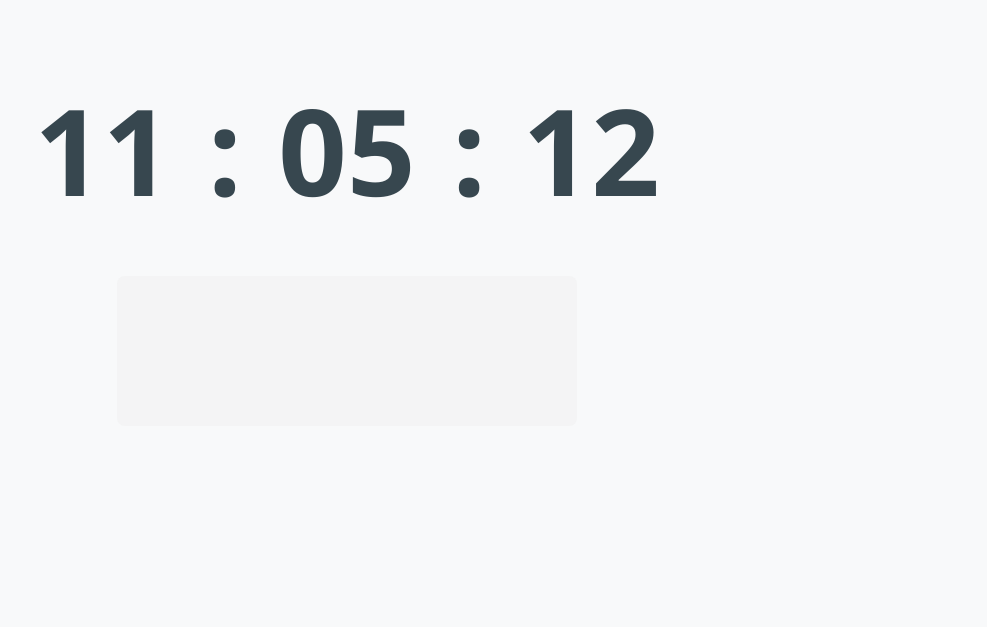
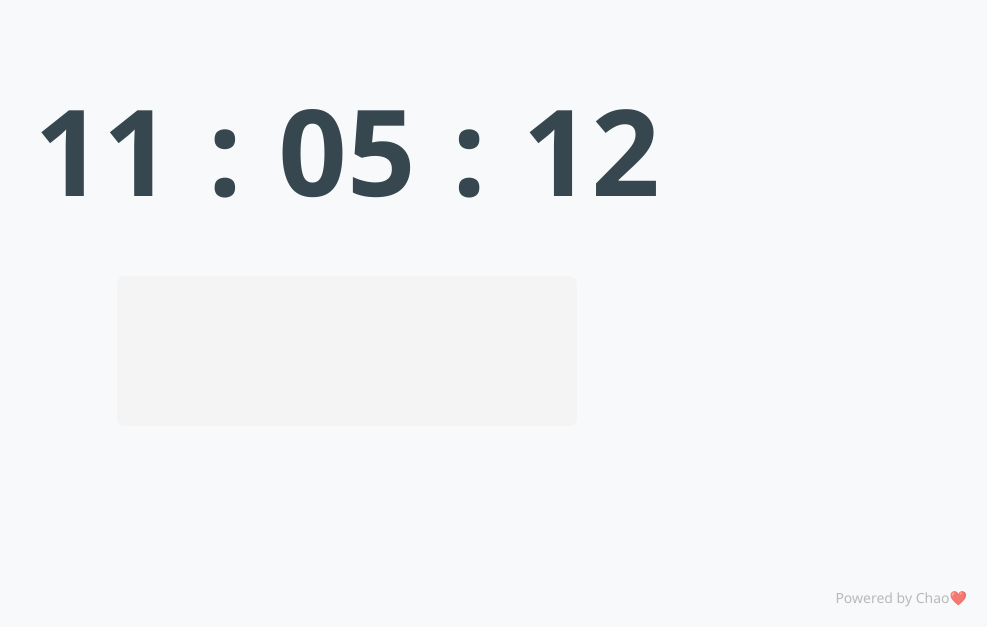
Before and after one commit to Xuperbad/bedTimer, a website: page index.html in a window 1280 px wide. Shown: the part 173-800 px from the top of the page, without its empty margins (293-1280 px from the left). Drawn offline with Linux system fonts and the light colour scheme.

Commit message:
增加作者标识

```diff
--- a/index.html
+++ b/index.html
@@ -397,7 +397,18 @@
             background-color: #e53935;
         }
 
-        /* 响应式设计 */
+        /* Powered by 文本样式 */
+        .powered-by {
+            position: fixed;
+            bottom: 20px;
+            right: 20px;
+            font-size: 14px;
+            color: #9e9e9e;
+            opacity: 0.7;
+            z-index: 100;
+        }
+
+    /* 响应式设计 */
         @media (max-width: 500px) {
             .countdown-card {
                 padding: 20px;
@@ -1560,5 +1571,8 @@
             setInterval(updateCountdown, 1000);
         };
     </script>
+
+    <!-- Powered by 文本 -->
+    <div class="powered-by">Powered by Chao❤️</div>
 </body>
 </html>
```
